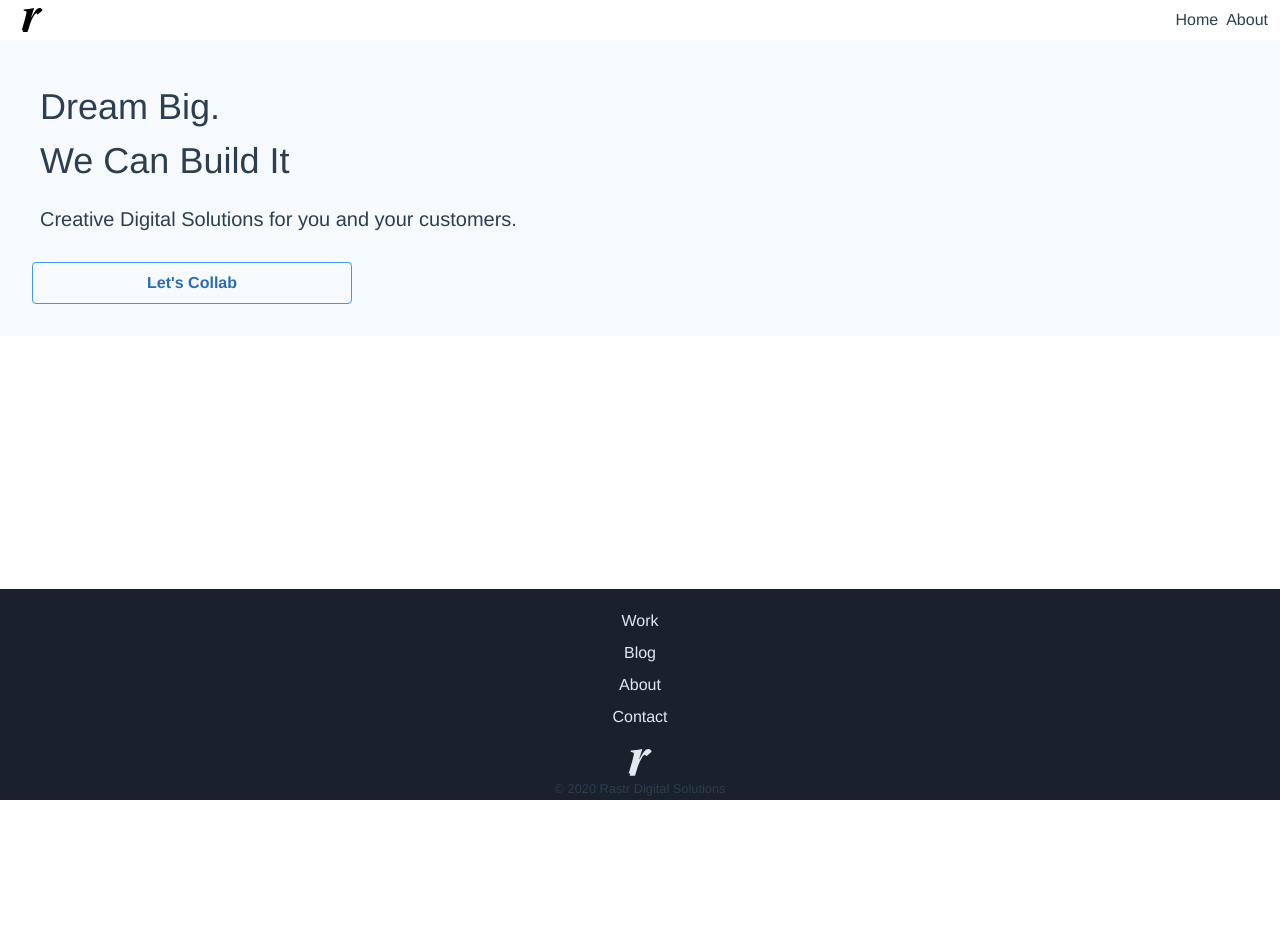
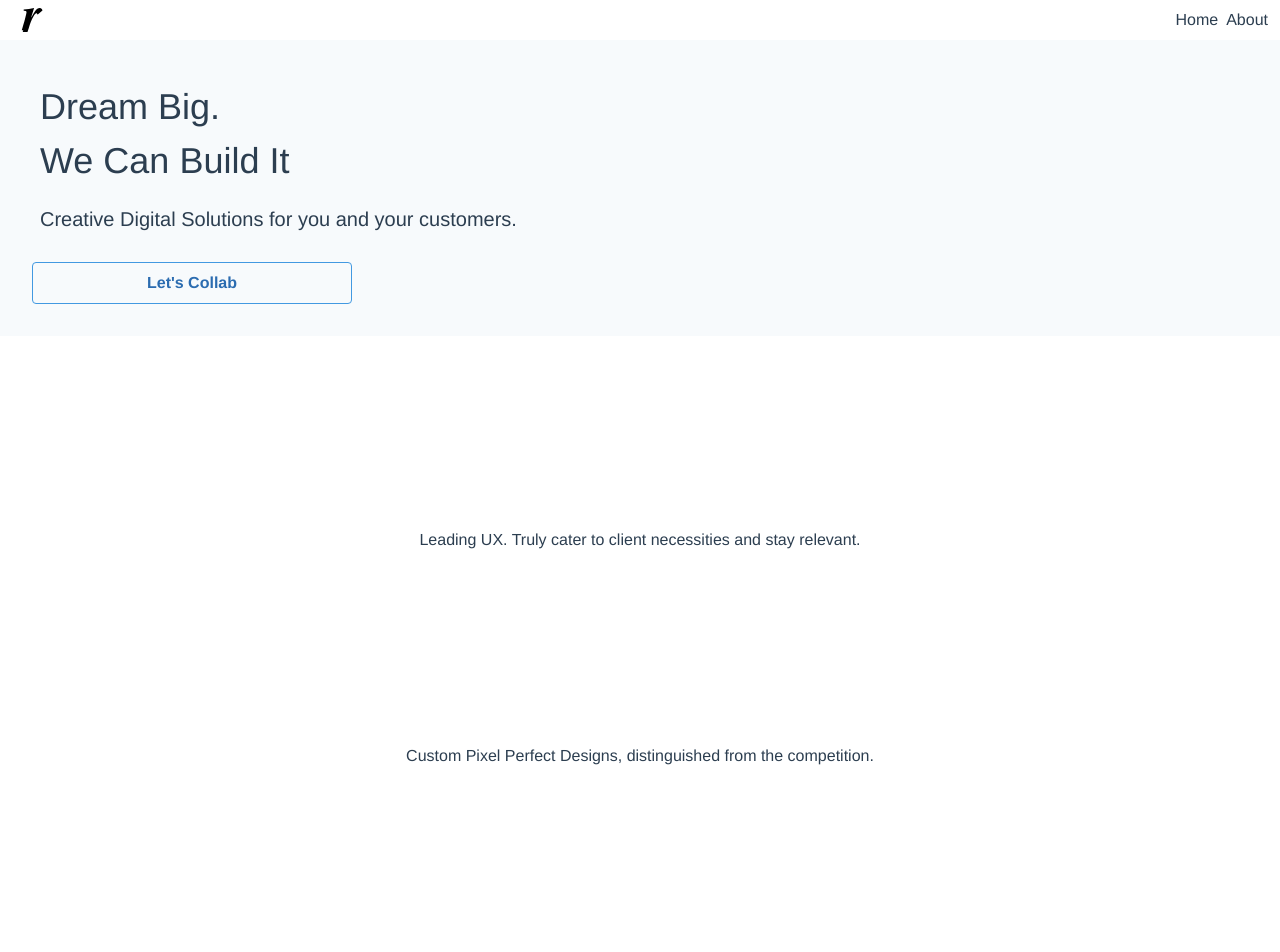
Before and after one commit to brastrullo/bradras-vue, a Vue app: page / in a window 1280 px wide. Shown: the top 952 px of the page. Before the commit the page ends 800 px from the top, so only its background shows below. Built offline with nearby package versions, Linux system fonts and the light colour scheme.

Commit message:
feat(Home): add benefits text to Home via new component

```diff
--- /dev/null
+++ b/src/components/Benefits.vue
@@ -0,0 +1,33 @@
+<template>
+  <section class="m-8">
+    <article class="my-48" v-for="benefit in benefits" :key="benefit.id">
+      <p>{{ benefit.text }}</p>
+    </article>
+  </section>
+</template>
+
+<script>
+export default {
+  name: "Benefits",
+  data() {
+    return {
+      benefits: [
+        {
+          id: 0,
+          text:
+            "Leading UX. Truly cater to client necessities and stay relevant.",
+        },
+        {
+          id: 1,
+          text:
+            "Custom Pixel Perfect Designs, distinguished from the competition.",
+        },
+        {
+          id: 2,
+          text: "Modern & Scalable. Future Proof Your Business.",
+        },
+      ],
+    };
+  },
+};
+</script>
--- a/src/views/Home.vue
+++ b/src/views/Home.vue
@@ -1,16 +1,19 @@
 <template>
   <main class="mb-auto">
     <Hero />
+    <Benefits />
   </main>
 </template>
 
 <script>
 import Hero from '@/components/Hero.vue'
+import Benefits from '@/components/Benefits.vue'
 
 export default {
   name: 'Home',
   components: {
-    Hero
+    Hero,
+    Benefits
   }
 }
 </script>
```
